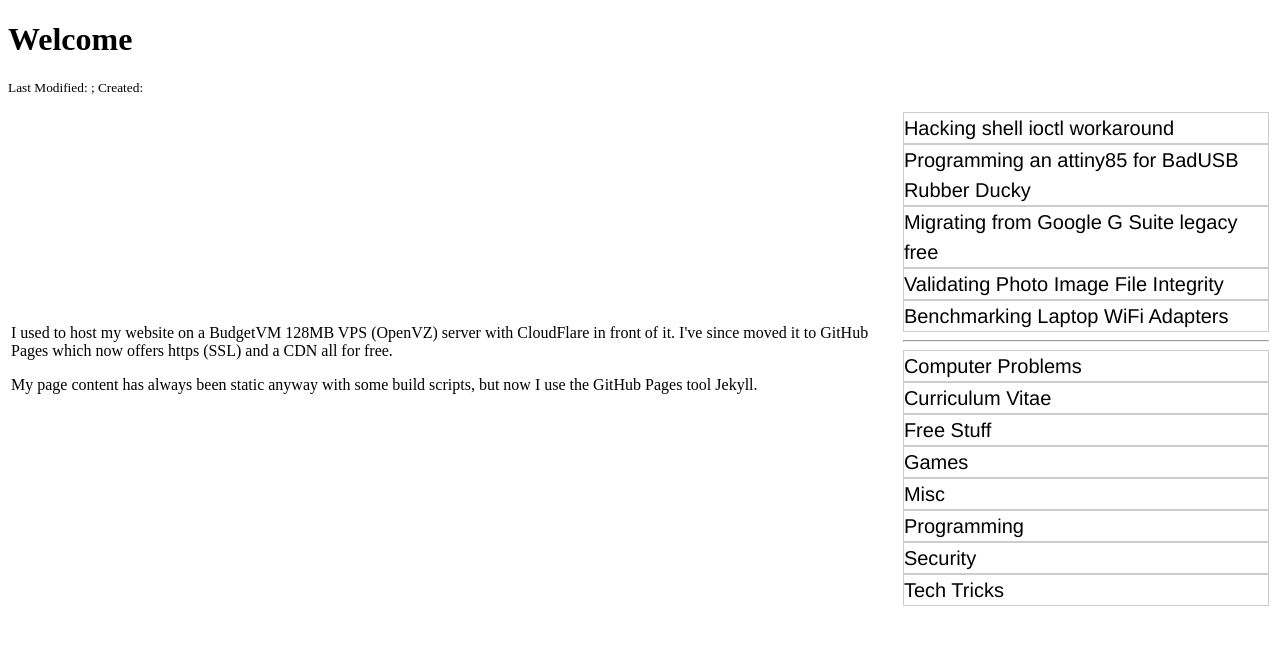
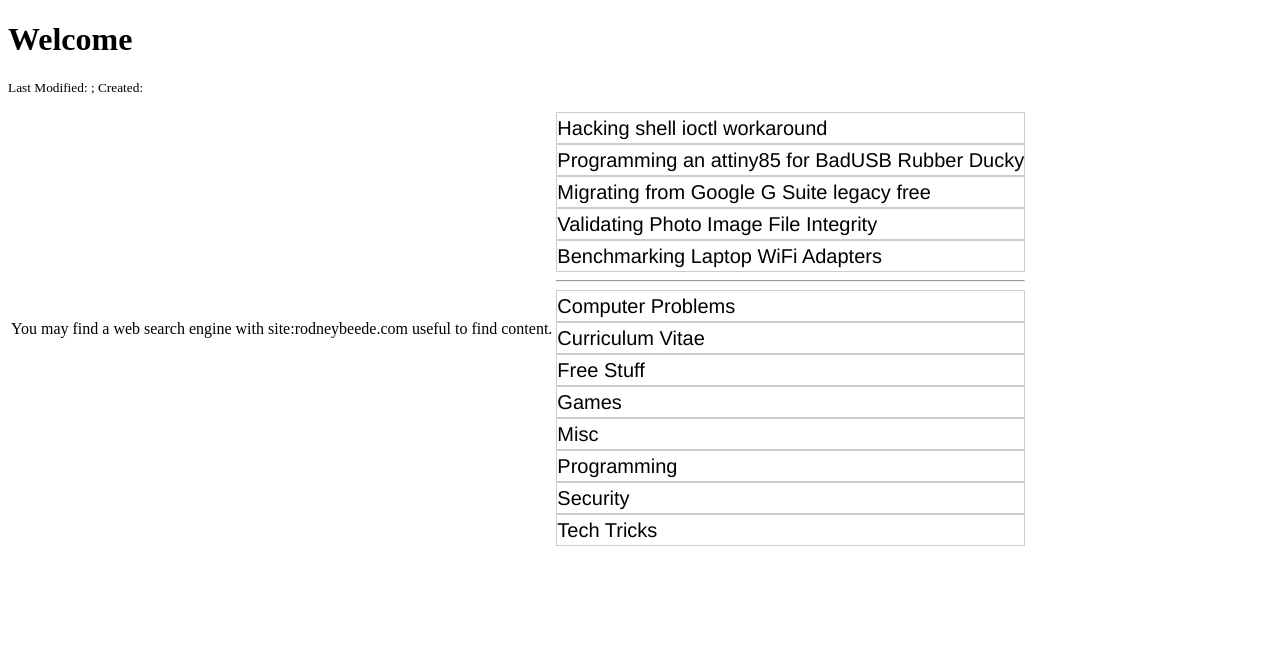
Before and after one commit to rbeede/rbeede.github.io, a Jekyll site: the page built from index.html, in a window 1280 px wide. Shown: the top 645 px of the page. Built offline with Jekyll 4.4.1, drawn with Linux system fonts in a browser that asks for light colours.

Commit message:
Updated welcome page

```diff
--- a/index.html
+++ b/index.html
@@ -1,16 +1,12 @@
 ---
 layout: default
 creation-epoch: 4133980799
-lastmod-epoch: 1575515811
+lastmod-epoch: 1652109950
 categories: Welcome
 title: Welcome
 permalink: index.html
 ---
 
 <p>
-I used to host my website on a BudgetVM 128MB VPS (OpenVZ) server with CloudFlare in front of it.  I've since moved it to GitHub Pages which now offers https (SSL) and a CDN all for free.
+You may find a web search engine with site:rodneybeede.com useful to find content.
 </p>
-
-<p>
-My page content has always been static anyway with some build scripts, but now I use the GitHub Pages tool Jekyll.
-</p>
```
